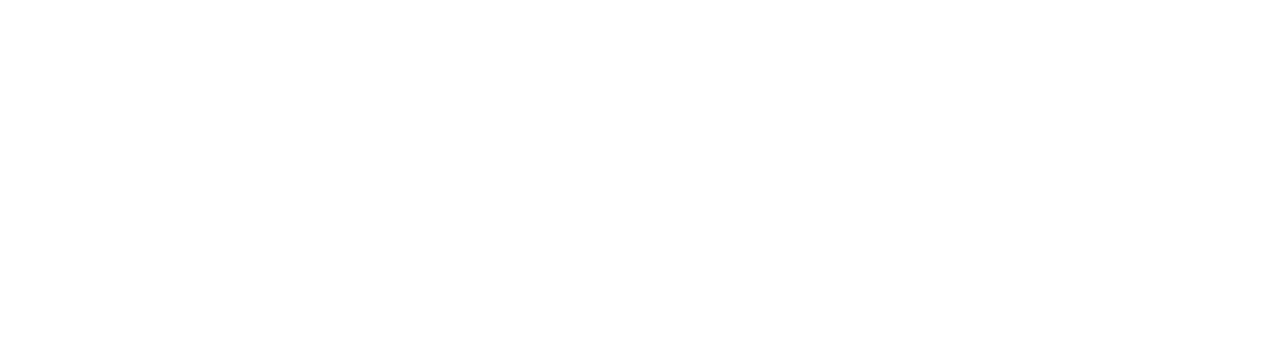
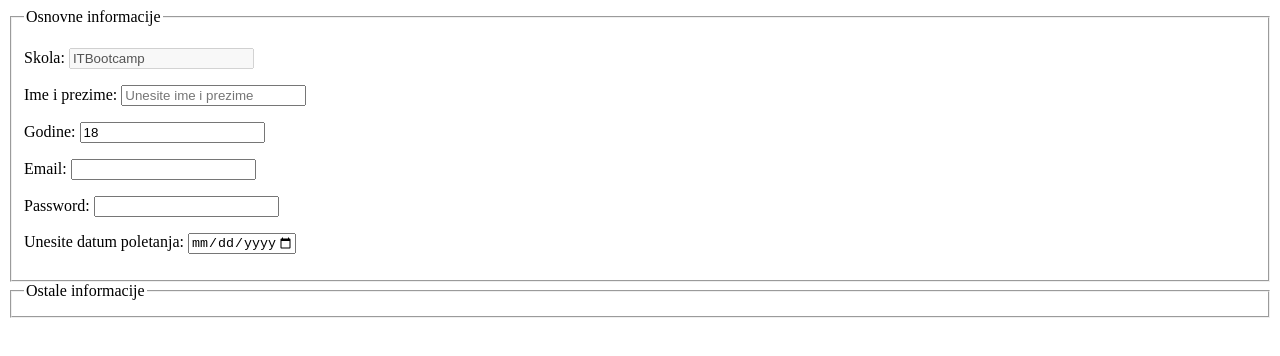
Before and after one commit to premovick/SkolskiRad, a plain HTML site: page index.html in a window 1280 px wide. Drawn offline with Linux system fonts and the light colour scheme.

Commit message:
Hello World

```diff
--- a/index.html
+++ b/index.html
@@ -5,3 +5,45 @@
 	<title> Hello World </title>
 </head>
 <body>
+
+	<form action="">
+		<fieldset>
+			<legend>Osnovne informacije </legend>
+			<p>
+				<label>Skola:</label>
+				<input type="" value="ITBootcamp" disabled>
+			</p>
+			<p>
+			<label> Ime i prezime: </label>
+			<input type="text" placeholder="Unesite ime i prezime">
+		</p>
+		<p>
+			<label> Godine: </label>
+			<input type="number" value="18" min="18" step="1">
+
+		<p>
+			<label> Email: </label>
+			<input type="email" >
+		</p>
+
+		<p>
+			<label> Password:</label>
+			<input type="password" >
+		</p>
+		<p>
+			<label>Unesite datum poletanja: </label>
+			<input type="date" min="2020-12-01" max="2021-01-31" step="7">
+
+		</p>
+
+		</fieldset>
+		<fieldset>
+			<legend>Ostale informacije</legend>
+		</fieldset>
+
+
+	</form>
+
+
+</body>
+</html>
```
